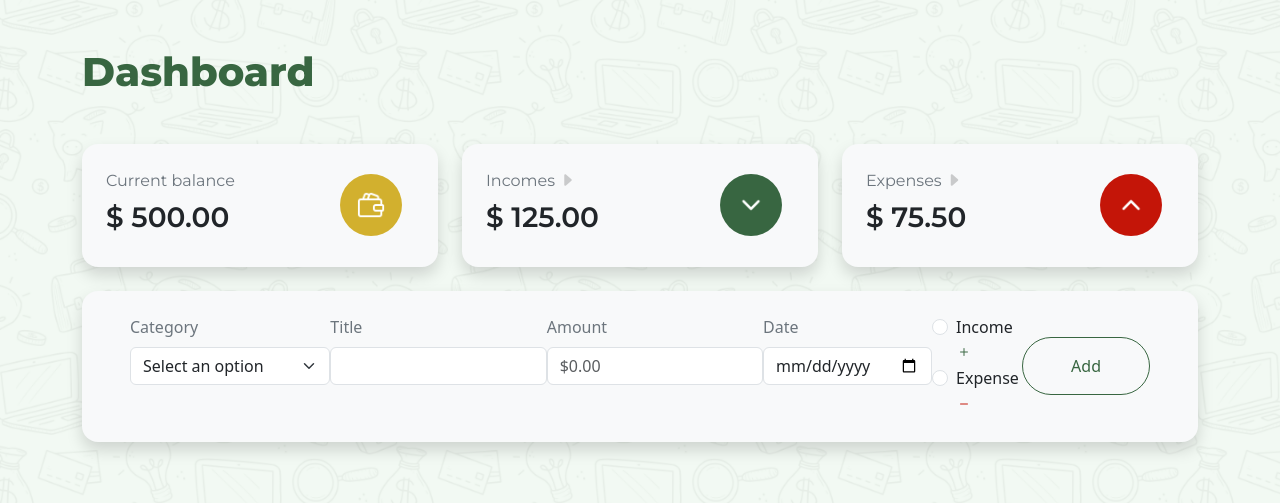
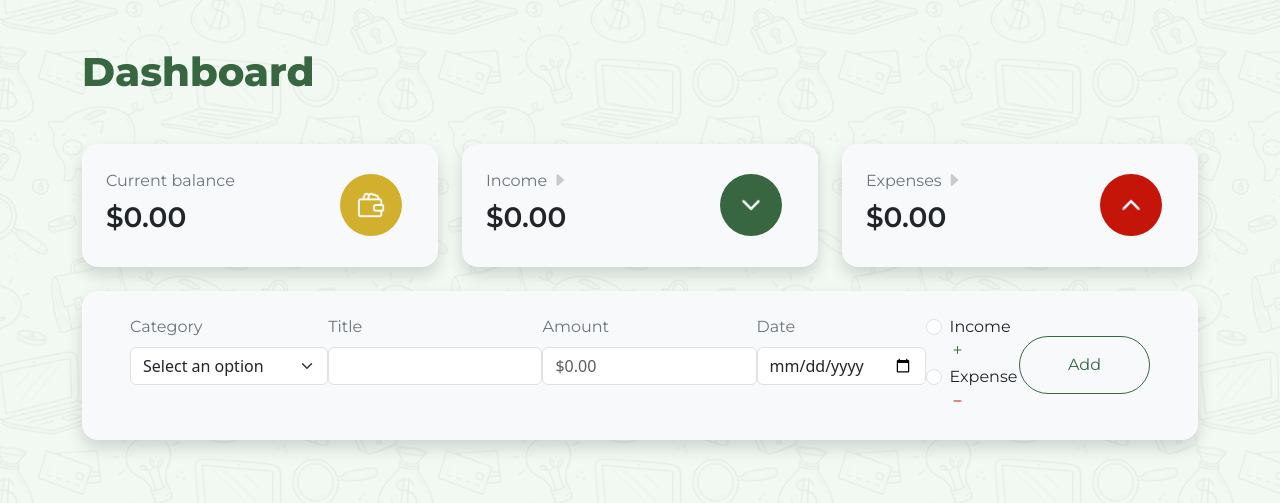
Before and after one commit to OLuizFernando/fintrack, a Flask app: template templates/dashboard.html in a window 1280 px wide. Shown: the part 94-597 px from the top of the page. Run offline with Flask 3, Linux system fonts and the light colour scheme; the template is opened without the code that fills it, so the values that code supplies are empty; some libraries are stand-ins or nearby versions.

Commit message:
show real `Current balance`, `Income` and `Expenses` data

```diff
--- a/app.py
+++ b/app.py
@@ -42,13 +42,13 @@ def add_transaction():
 
     if not date:
         db_execute("""
-        INSERT INTO transactions (user_id, title, amount, type, category, created_at)
-        VALUES (%s, %s, %s, %s, %s, CURRENT_DATE);
+            INSERT INTO transactions (user_id, title, amount, type, category, created_at)
+            VALUES (%s, %s, %s, %s, %s, CURRENT_DATE)
         """, params=[session["user_id"], title, amount, transaction_type, category])
     else:
         db_execute("""
-        INSERT INTO transactions (user_id, title, amount, type, category, created_at)
-        VALUES (%s, %s, %s, %s, %s, %s);
+            INSERT INTO transactions (user_id, title, amount, type, category, created_at)
+            VALUES (%s, %s, %s, %s, %s, %s)
         """, params=[session["user_id"], title, amount, transaction_type, category, date])
 
     flash("You've successfully added a new transaction.", "success")
@@ -57,7 +57,28 @@ def add_transaction():
 @app.route("/dashboard")
 @login_required
 def dashboard():
-    return render_template("dashboard.html")
+    total_income = db_execute("""
+        SELECT SUM(amount) AS total_income
+        FROM transactions
+        WHERE type = 'income'
+        AND user_id = %s
+    """, params=[session["user_id"]], return_value=True)[0][0]
+
+    total_expenses = db_execute("""
+        SELECT SUM(amount) AS total_expenses
+        FROM transactions
+        WHERE type = 'expense'
+        AND user_id = %s
+    """, params=[session["user_id"]], return_value=True)[0][0]
+
+    if not total_income:
+        total_income = 0
+
+    if not total_expenses:
+        total_expenses = 0
+
+    current_balance = total_income - total_expenses
+    return render_template("dashboard.html", current_balance=current_balance, total_income=total_income, total_expenses=total_expenses)
 
 
 @app.route("/expenses")
@@ -66,10 +87,10 @@ def expenses():
     return render_template("expenses.html")
 
 
-@app.route("/incomes")
+@app.route("/income")
 @login_required
-def incomes():
-    return render_template("incomes.html")
+def income():
+    return render_template("income.html")
 
 
 @app.route("/login", methods=["GET", "POST"])
@@ -90,7 +111,7 @@ def login():
         SELECT *
         FROM users
         WHERE username = %s
-        """, params=[username], return_value=True) # gets the user information
+    """, params=[username], return_value=True) # gets the user information
 
     if len(rows) != 1 or not check_password_hash(
         rows[0][2], password # compares "hash" field with the typed password in hash function
@@ -126,7 +147,7 @@ def register():
         SELECT 1
         FROM users
         WHERE username = %s
-        """, params=[username], return_value=True)
+    """, params=[username], return_value=True)
 
     if username_is_already_taken:
         flash("Sorry, this username is already taken. Please choose another.", "warning")
@@ -137,10 +158,19 @@ def register():
     db_execute("""
         INSERT INTO users (username, hash)
         VALUES (%s, %s)
-        """, params=[username, password_hash])
+    """, params=[username, password_hash])
 
     flash("Registration successful! You can now log in to your account.", "success")
     return render_template("login.html")
+
+
+@app.template_filter('money')
+def format_money(value):
+    try:
+        return f"{float(value):,.2f}"
+    except (ValueError, TypeError):
+        return value
+
 
 
 def get_db():
--- a/templates/dashboard.html
+++ b/templates/dashboard.html
@@ -1,4 +1,4 @@
-{% extends 'layout.html' %} {% block title %} Log In {% endblock %} {% block content %}
+{% extends 'layout.html' %} {% block title %} Dashboard {% endblock %} {% block content %}
 
 <main class="flex-grow-1 d-flex flex-column">
   <div class="container pb-3 pb-lg-auto">
@@ -9,7 +9,7 @@
           <div class="row">
             <div class="col">
               <span class="montserrat-regular text-secondary"> Current balance </span>
-              <h3 class="montserrat-semibold mt-2">$ 500.00</h3>
+              <h3 class="montserrat-semibold mt-2">${{ current_balance | money }}</h3>
             </div>
             <div class="col d-flex align-items-center justify-content-end px-4">
               <div class="bg-yellow rounded-circle p-3">
@@ -20,11 +20,11 @@
         </div>
       </div>
       <div class="col-lg-4 col-12 mb-3 mb-lg-0">
-        <div class="bg-light shadow rounded-4 h-100 p-4 clickable" onclick="window.location.href='/incomes'">
+        <div class="bg-light shadow rounded-4 h-100 p-4 clickable" onclick="window.location.href='/income'">
           <div class="row">
             <div class="col">
-              <span class="montserrat-regular text-secondary"> Incomes <i class="bi bi-caret-right-fill text-tertiary"></i> </span>
-              <h3 class="montserrat-semibold mt-2">$ 125.00</h3>
+              <span class="montserrat-regular text-secondary"> Income <i class="bi bi-caret-right-fill text-tertiary"></i> </span>
+              <h3 class="montserrat-semibold mt-2">${{ total_income | money }}</h3>
             </div>
             <div class="col d-flex align-items-center justify-content-end px-4">
               <div class="bg-primary rounded-circle p-3">
@@ -39,7 +39,7 @@
           <div class="row">
             <div class="col">
               <span class="montserrat-regular text-secondary"> Expenses <i class="bi bi-caret-right-fill text-tertiary"></i> </span>
-              <h3 class="montserrat-semibold mt-2">$ 75.50</h3>
+              <h3 class="montserrat-semibold mt-2">${{ total_expenses | money }}</h3>
             </div>
             <div class="col d-flex align-items-center justify-content-end px-4">
               <div class="bg-red rounded-circle p-3">
@@ -53,7 +53,7 @@
     <form action="add-transaction" method="post" class="bg-light shadow rounded-4 py-4 px-4">
       <div class="d-flex flex-column flex-lg-row justify-content-between align-items-center px-auto px-lg-4">
         <div class="d-flex flex-column mb-3 mb-lg-auto">
-          <label for="categorySelect" class="form-label text-secondary">Category</label>
+          <label for="categorySelect" class="form-label montserrat-regular text-secondary">Category</label>
           <select class="form-select" id="categorySelect" name="categorySelect">
             <option selected disabled>Select an option</option>
             <option value="bills and servicessing">Bills and Services</option>
@@ -72,29 +72,29 @@
           </select>
         </div>
         <div class="d-flex flex-column mb-3 mb-lg-auto">
-          <label for="titleInput" class="form-label text-secondary">Title</label>
+          <label for="titleInput" class="form-label montserrat-regular text-secondary">Title</label>
           <input type="text" class="form-control" id="titleInput" name="titleInput" />
         </div>
         <div class="d-flex flex-column mb-3 mb-lg-auto">
-          <label for="amountInput" class="form-label text-secondary">Amount</label>
+          <label for="amountInput" class="form-label montserrat-regular text-secondary">Amount</label>
           <input type="text" class="form-control" id="amountInput" name="amountInput" min="0" placeholder="$0.00" />
         </div>
         <div class="d-flex flex-column mb-5 mb-lg-auto">
-          <label for="dateInput" class="form-label text-secondary">Date</label>
+          <label for="dateInput" class="form-label montserrat-regular text-secondary">Date</label>
           <input type="date" class="form-control" id="dateInput" name="dateInput" />
         </div>
         <div class="d-flex flex-row flex-lg-column mb-5 mb-lg-0">
           <div class="form-check me-5 me-lg-auto">
             <input required class="form-check-input" type="radio" name="transactionTypeRadio" id="income" value="income" />
-            <label class="form-check-label" for="income"> Income <i class="bi bi-plus align-middle text-primary"></i> </label>
+            <label class="form-check-label montserrat-regular" for="income"> Income <i class="bi bi-plus align-middle text-primary"></i> </label>
           </div>
           <div class="form-check">
             <input required class="form-check-input" type="radio" name="transactionTypeRadio" id="expense" value="expense" />
-            <label class="form-check-label" for="expense"> Expense <i class="bi bi-dash align-middle text-red"></i> </label>
+            <label class="form-check-label montserrat-regular" for="expense"> Expense <i class="bi bi-dash align-middle text-red"></i> </label>
           </div>
         </div>
         <div class="d-flex flex-column">
-          <button type="submit" class="btn btn-outline-primary px-5 py-3 rounded-5">Add</button>
+          <button type="submit" class="btn btn-outline-primary montserrat-regular px-5 py-3 rounded-5">Add</button>
         </div>
       </div>
     </form>
```
